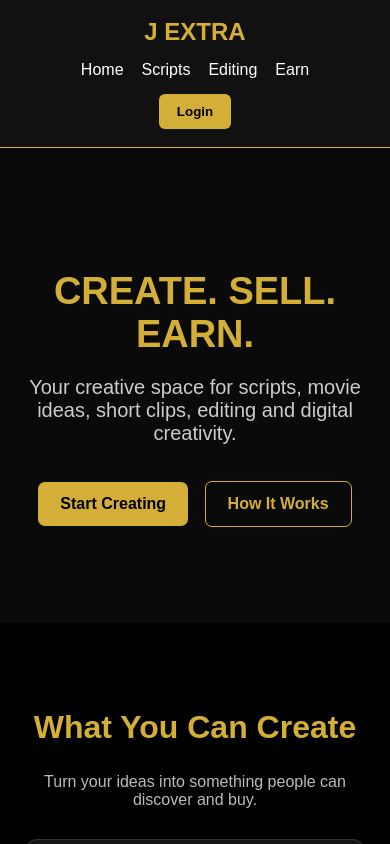
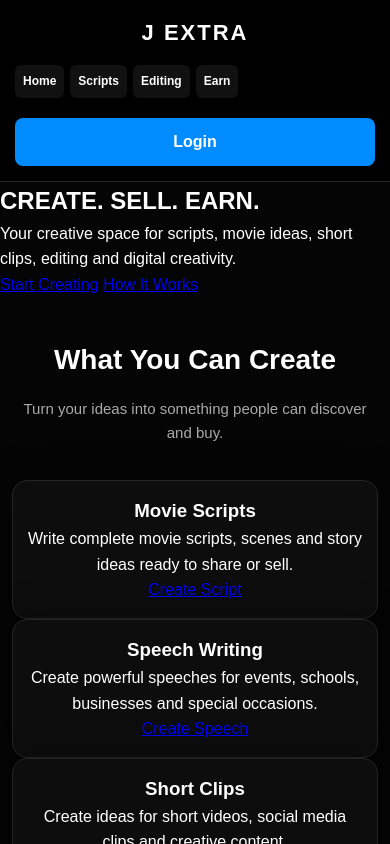
Before and after one commit to brianchifunda2-coder/Creovix, a plain HTML site: page index.html in a window 390 px wide. Shown: the top 844 px of the page. Drawn offline with Linux system fonts and the light colour scheme.

Commit message:
Update styles.css

```diff
--- a/styles.css
+++ b/styles.css
@@ -1,189 +1,263 @@
+/* =========================================
+   J EXTRA CREATOR HUB
+   Main Website Styles
+   ========================================= */
+
 * {
   box-sizing: border-box;
+  margin: 0;
+  padding: 0;
 }
 
 body {
-  margin: 0;
-  font-family: Arial, sans-serif;
+  font-family: Arial, Helvetica, sans-serif;
+  background: #050505;
+  color: #ffffff;
+  line-height: 1.6;
+}
+
+/* =========================================
+   TOP BAR
+   ========================================= */
+
+.top-bar {
+  width: 100%;
   background: #000000;
+  border-bottom: 1px solid #222222;
+  padding: 18px 30px;
+
+  display: flex;
+  align-items: center;
+  justify-content: space-between;
+
+  position: sticky;
+  top: 0;
+  z-index: 1000;
+}
+
+/* Logo */
+
+.logo {
+  font-size: 25px;
+  font-weight: 900;
+  letter-spacing: 2px;
   color: #ffffff;
 }
 
-.top-bar {
-  display: flex;
-  align-items: center;
-  justify-content: space-between;
-  padding: 18px 25px;
-  background: #111111;
-  border-bottom: 1px solid #d4af37;
-}
-
-.logo {
-  font-size: 24px;
-  font-weight: bold;
-  color: #d4af37;
-}
+/* Navigation */
 
 nav {
   display: flex;
-  gap: 18px;
+  align-items: center;
+  gap: 22px;
 }
 
 nav a {
   color: #ffffff;
   text-decoration: none;
+  font-size: 15px;
+  font-weight: 600;
+  transition: 0.3s;
 }
 
 nav a:hover {
-  color: #d4af37;
+  color: #00aaff;
 }
 
-.login-btn {
-  background: #d4af37;
-  color: #000000;
-  border: none;
-  padding: 10px 18px;
-  border-radius: 6px;
-  font-weight: bold;
-}
-
-.hero {
-  text-align: center;
-  padding: 90px 20px;
-  background: #0a0a0a;
-}
-
-.hero h1 {
-  font-size: 52px;
-  margin-bottom: 15px;
-  color: #d4af37;
-}
-
-.hero p {
-  font-size: 20px;
-  color: #cccccc;
-}
-
-.hero-buttons {
-  margin-top: 30px;
-}
-
-.primary-btn,
-.secondary-btn {
-  display: inline-block;
-  padding: 13px 22px;
-  margin: 6px;
-  border-radius: 7px;
-  text-decoration: none;
-  font-weight: bold;
-}
-
-.primary-btn {
-  background: #d4af37;
-  color: #000000;
-  border: none;
-}
-
-.secondary-btn {
-  background: transparent;
-  color: #d4af37;
-  border: 1px solid #d4af37;
-}
+/* =========================================
+   MAIN SECTION
+   ========================================= */
 
 .section {
-  padding: 60px 25px;
+  width: 90%;
   max-width: 1100px;
-  margin: auto;
+  margin: 60px auto;
+  text-align: center;
 }
 
 .section h2 {
-  color: #d4af37;
-  font-size: 32px;
-  text-align: center;
+  font-size: 42px;
+  margin-bottom: 15px;
+  font-weight: 900;
 }
 
 .section > p {
-  text-align: center;
-  color: #bbbbbb;
+  color: #aaaaaa;
+  font-size: 17px;
+  margin-bottom: 35px;
 }
 
-.cards {
-  display: grid;
-  grid-template-columns: repeat(auto-fit, minmax(220px, 1fr));
-  gap: 20px;
-  margin-top: 30px;
+/* =========================================
+   CARD
+   ========================================= */
+
+.card {
+  background: #0d0d0d;
+  border: 1px solid #252525;
+  border-radius: 15px;
+  padding: 30px;
+
+  max-width: 850px;
+  margin: 0 auto;
+
+  box-shadow: 0 10px 40px rgba(0, 0, 0, 0.5);
 }
 
-.card {
-  background: #151515;
-  border: 1px solid #333333;
-  border-radius: 12px;
-  padding: 25px;
-  text-align: center;
+/* =========================================
+   INPUTS
+   ========================================= */
+
+input,
+textarea {
+  font-family: Arial, Helvetica, sans-serif;
+  font-size: 16px;
+  outline: none;
 }
 
-.card h3 {
-  color: #d4af37;
+input {
+  background: #ffffff;
+  color: #000000;
+  border: none;
+  border-radius: 8px;
 }
 
-.card p {
-  color: #cccccc;
-  line-height: 1.6;
+textarea {
+  resize: vertical;
 }
 
-.card button {
-  background: #d4af37;
-  color: #000000;
-  border: none;
-  padding: 10px 16px;
-  border-radius: 6px;
-  font-weight: bold;
+input:focus,
+textarea:focus {
+  border-color: #00aaff;
+  box-shadow: 0 0 0 2px rgba(0, 170, 255, 0.15);
 }
 
-.brand-box,
-.earnings-box {
-  background: #151515;
-  border: 1px solid #d4af37;
-  border-radius: 12px;
-  padding: 30px;
-  margin-top: 30px;
-  text-align: center;
+/* =========================================
+   BUTTON
+   ========================================= */
+
+button {
+  width: 100%;
+  padding: 15px 20px;
+
+  background: #008cff;
+  color: #ffffff;
+
+  border: none;
+  border-radius: 8px;
+
+  font-size: 16px;
+  font-weight: bold;
+
+  cursor: pointer;
+
+  transition: 0.3s;
 }
 
-.brand-box h3,
-.earnings-box h3 {
-  color: #d4af37;
+button:hover {
+  background: #006dcc;
+  transform: translateY(-1px);
 }
 
-.earnings-box h3 {
-  font-size: 42px;
+button:active {
+  transform: scale(0.98);
 }
 
-.earning-items {
-  margin-top: 25px;
-  color: #cccccc;
-}
+/* =========================================
+   FOOTER
+   ========================================= */
 
 footer {
   text-align: center;
-  padding: 30px;
-  background: #111111;
-  color: #888888;
-  border-top: 1px solid #333333;
+  padding: 30px 20px;
+  margin-top: 80px;
+
+  background: #000000;
+  border-top: 1px solid #222222;
+
+  color: #777777;
+  font-size: 14px;
 }
 
-@media (max-width: 700px) {
+/* =========================================
+   MOBILE PHONE DESIGN
+   ========================================= */
+
+@media (max-width: 768px) {
+
   .top-bar {
+    padding: 15px;
     flex-direction: column;
     gap: 15px;
   }
 
-  nav {
-    flex-wrap: wrap;
-    justify-content: center;
+  .logo {
+    font-size: 22px;
   }
 
-  .hero h1 {
-    font-size: 38px;
+  nav {
+    width: 100%;
+    display: flex;
+
+    gap: 10px;
+
+    overflow-x: auto;
+    white-space: nowrap;
+
+    padding-bottom: 5px;
   }
+
+  nav a {
+    font-size: 13px;
+    padding: 8px 10px;
+    background: #111111;
+    border-radius: 6px;
+  }
+
+  .section {
+    width: 94%;
+    margin: 40px auto;
+  }
+
+  .section h2 {
+    font-size: 32px;
+  }
+
+  .section > p {
+    font-size: 15px;
+  }
+
+  .card {
+    padding: 20px;
+  }
+
+  input,
+  textarea {
+    font-size: 15px;
+  }
+
 }
+
+/* =========================================
+   SMALL PHONES
+   ========================================= */
+
+@media (max-width: 480px) {
+
+  .section h2 {
+    font-size: 28px;
+  }
+
+  .card {
+    padding: 15px;
+  }
+
+  nav {
+    gap: 6px;
+  }
+
+  nav a {
+    font-size: 12px;
+    padding: 7px 8px;
+  }
+
+}
```
